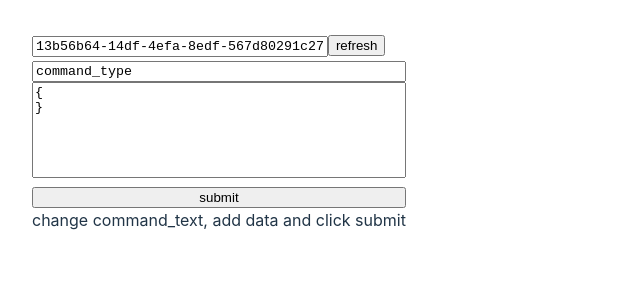
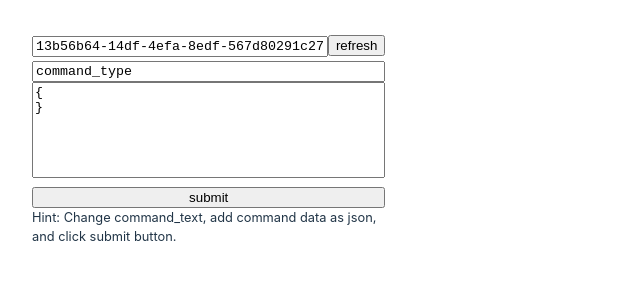
Before and after one commit to es-todo/admin, a React (Vite) app: page / in a window 1280 px wide. Shown: the top 300 px of the page, without its empty margins (0-640 px from the left). Built offline with nearby package versions, Linux system fonts and the light colour scheme.

Commit message:
fixed wrapping behavior for long log text

```diff
--- a/src/App.tsx
+++ b/src/App.tsx
@@ -11,7 +11,7 @@ function App() {
   const [command_text, set_command_text] = useState("{\n}");
   const [submit_enabled, set_submit_enabled] = useState(true);
   const [log, set_log] = useState<string[]>([
-    "change command_text, add data and click submit",
+    "Hint: Change command_text, add command data as json, and click submit button.",
   ]);
 
   const do_post_command = async () => {
@@ -38,8 +38,10 @@ function App() {
   };
 
   return (
-    <>
-      <div>
+    <div
+      style={{ display: "flex", flexDirection: "column", width: "min-content" }}
+    >
+      <div style={{ width: "max-content" }}>
         <input
           type="text"
           value={uuid}
@@ -95,12 +97,12 @@ function App() {
           disabled={!submit_enabled}
         />
       </div>
-      <div>
+      <div style={{ fontSize: ".8em" }}>
         {log.map((x, i) => (
           <div key={i}>{x}</div>
         ))}
       </div>
-    </>
+    </div>
   );
 }
 
```
